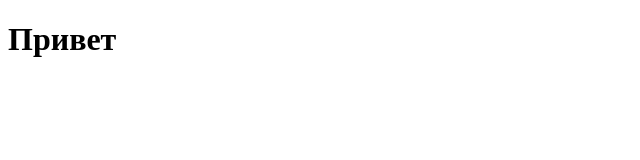
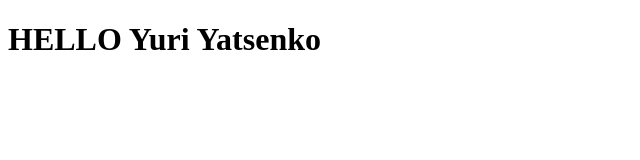
Before and after one commit to ViktorSvertoka/test, a plain HTML site: page index.html in a window 1280 px wide. Shown: the whole page, without its empty margins (0-640 px from the left). Drawn offline with Linux system fonts and the light colour scheme.

Commit message:
Добавил приветствіе

```diff
--- a/index.html
+++ b/index.html
@@ -7,6 +7,7 @@
     <title>Document</title>
 </head>
 <body>
-    <h1>Привет</h1>
+    <h1>HELLO Yuri Yatsenko
+</h1>
 </body>
 </html>
```
